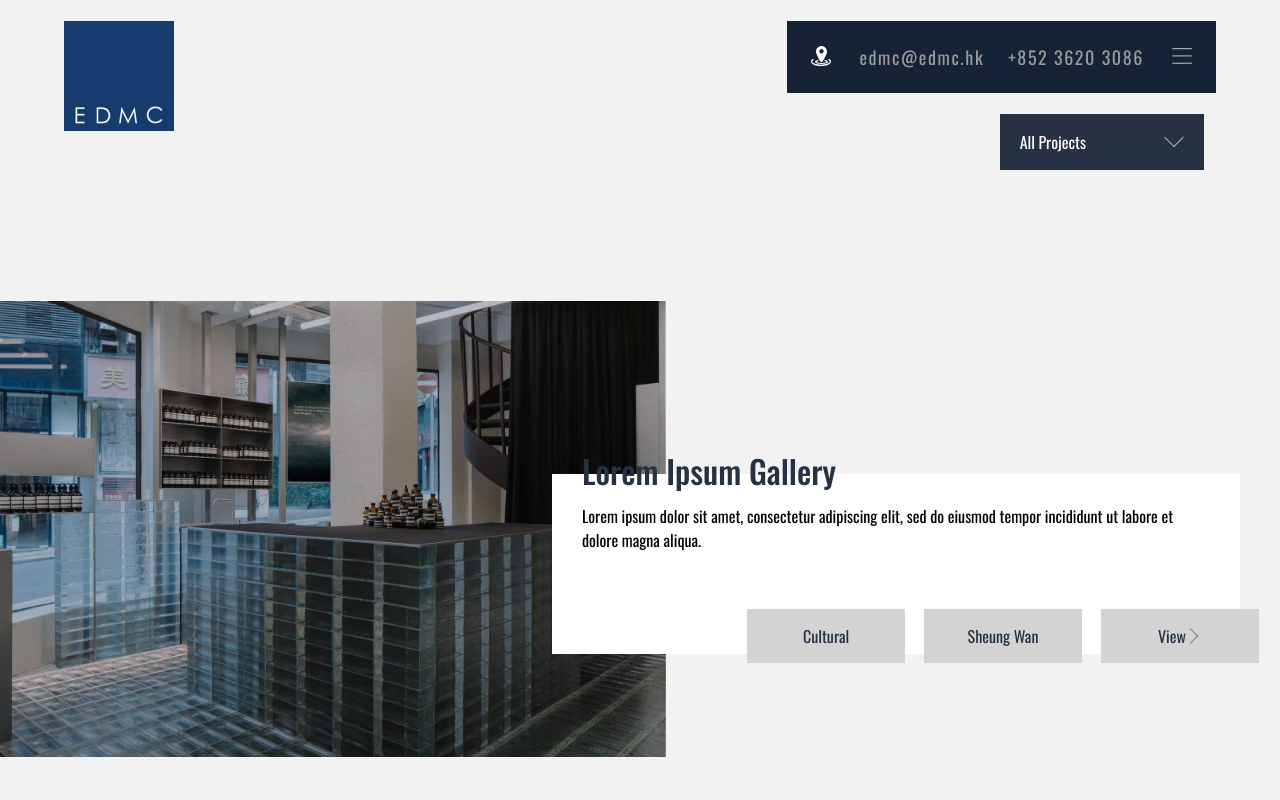
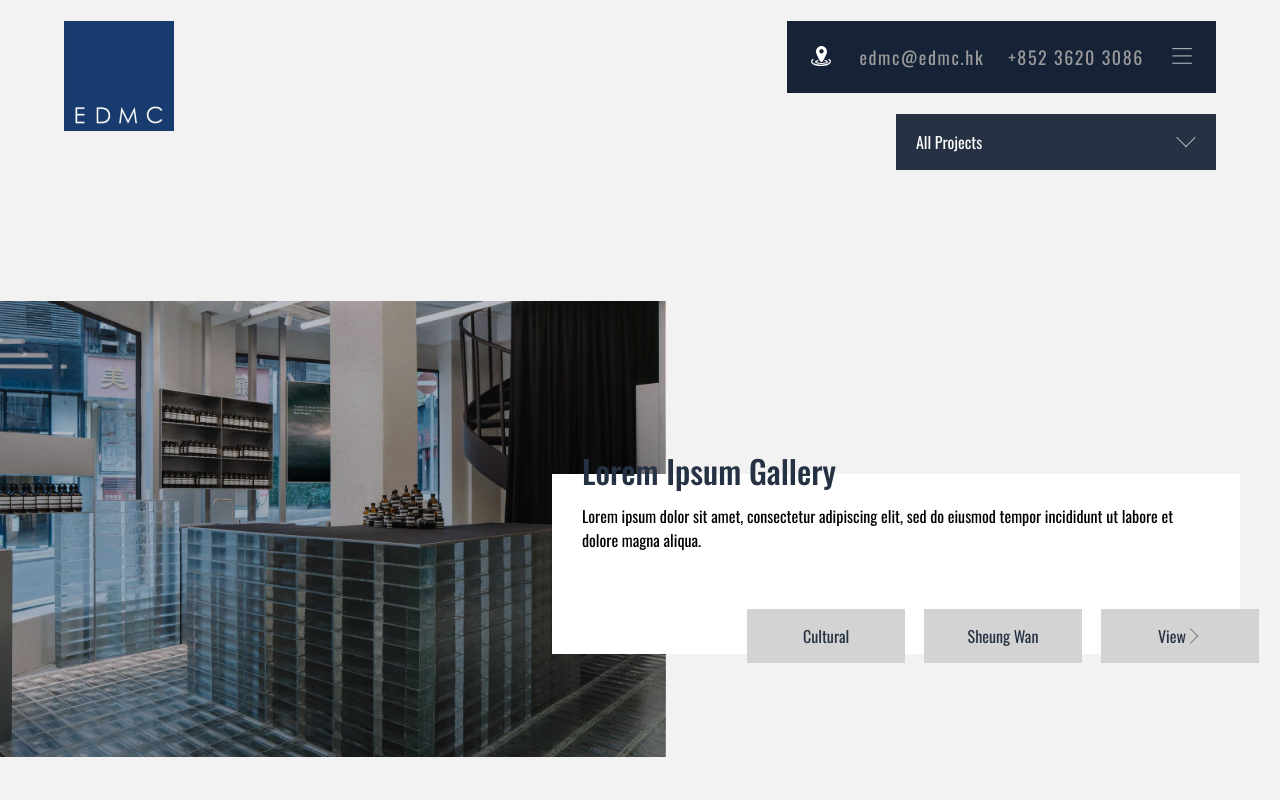
Before and after one commit to ckt22/edmc-website-revamp, a Next.js app: page /projects in a window 1280 px wide. Shown: the top 800 px of the page. Built offline with nearby package versions, Linux system fonts and the light colour scheme; what @googlemaps/react-wrapper would draw is missing.

Commit message:
add styles for no results

```diff
--- a/components/dropdown/index.module.scss
+++ b/components/dropdown/index.module.scss
@@ -5,9 +5,7 @@
     display: flex;
     flex-direction: column;
     justify-content: center;
-    min-width: 12vw;
-    width: 16vw;
-    margin: 0 1%;
+    width: 25vw;
 
     position: relative;
 }
--- a/pages/projects/index.tsx
+++ b/pages/projects/index.tsx
@@ -44,7 +44,6 @@ function Projects() {
 
     useEffect(() => {
         if (filter) {
-            console.log(filter);
             setFilteredProjects(projects?.filter((prj) => prj.tags.some((tag => tag.value === filter.value))));
         }
     }, [filter]);
@@ -61,7 +60,8 @@ function Projects() {
                 />
             </div>
             <div className={styles.galleryContainer}>
-            {(filteredProjects || []).map((item, idx) =>
+            {filteredProjects.length ?
+                (filteredProjects).map((item, idx) =>
                 (<div key={idx} className={styles.galleryContainer}>
                     <div className={`${styles.imageContainer} ${idx % 2 == 0 ? `${styles.absLeft}` : `${styles.absRight}`}`}>
                         <Image className={styles.theImage} src={item.image} alt='aesop' width={200} height={200} />
@@ -71,6 +71,10 @@ function Projects() {
                     </div>
                 </div>)
                 )
+            :
+                <div className={`${styles.galleryContainer} ${styles.contentCenter}`}>
+                    <h1>No results for the selected category.</h1>
+                </div>
             }
             </div>
         </div>
--- a/styles/global.scss
+++ b/styles/global.scss
@@ -56,6 +56,12 @@ $error-color: #ed7282; // error state color
 
 .sectionContainer {
   position: relative;
+}
+
+.contentCenter {
+  text-align: center;
+  justify-content: center;
+  align-items: center;
 }
 
 .galleryContainer {
```
